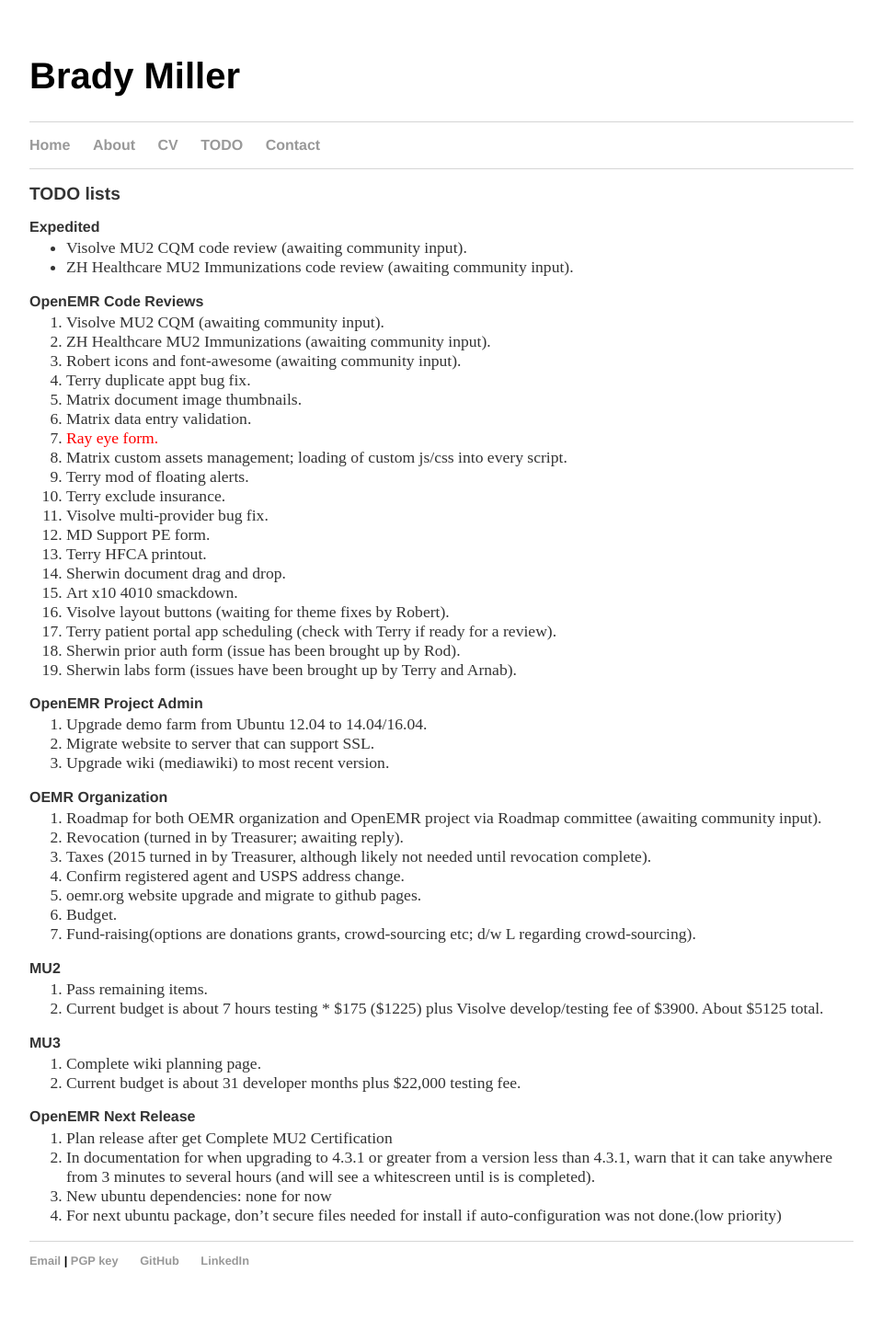
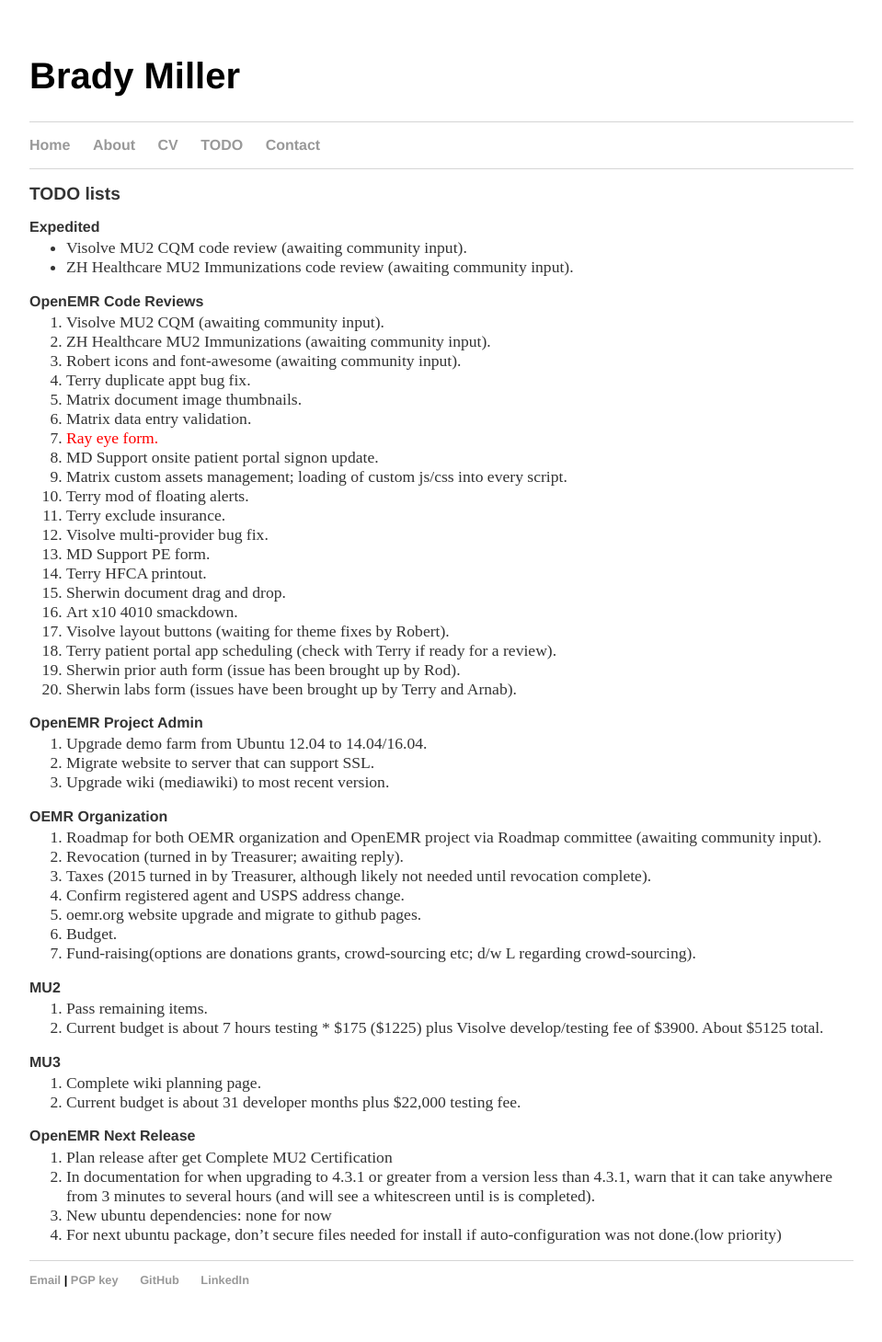
Before and after one commit to bradymiller/bradymiller.github.io, a Jekyll site: the page built from todo/index.md, in a window 1280 px wide. Shown: the whole page at 92% size, without its empty margins (160-1119 px from the left). Built offline with Jekyll 4.4.1, drawn with Linux system fonts in a browser that asks for light colours; before the commit the page ends 1438 px from its top, so only the background shows below that.

Commit message:
Update todo list

```diff
--- a/todo/index.md
+++ b/todo/index.md
@@ -15,6 +15,7 @@
 1. Matrix document image thumbnails.
 1. Matrix data entry validation.
 1. <span style="color: red">Ray eye form.</span>
+1. MD Support onsite patient portal signon update.
 1. Matrix custom assets management; loading of custom js/css into every script.
 1. Terry mod of floating alerts.
 1. Terry exclude insurance.
```
